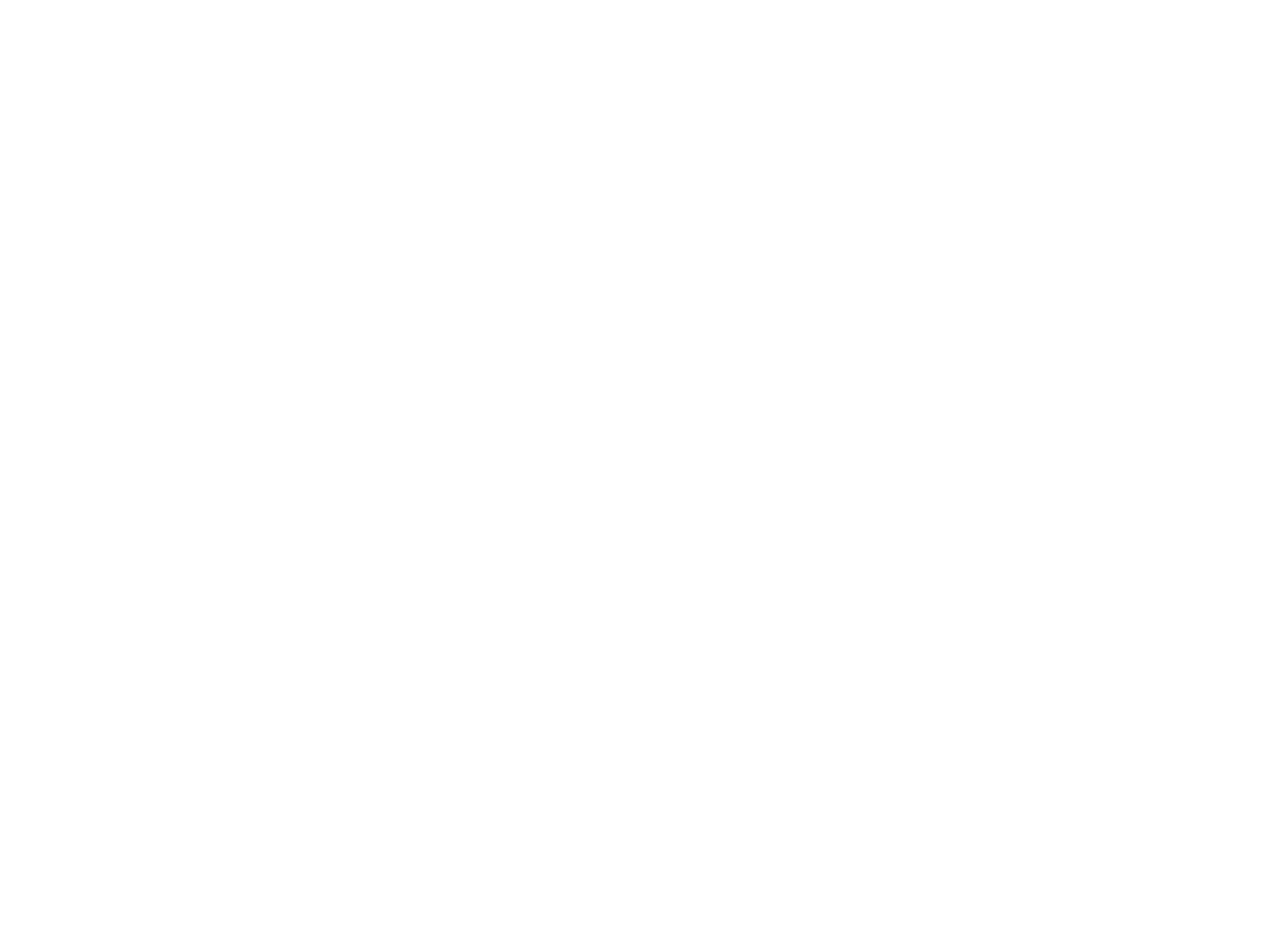
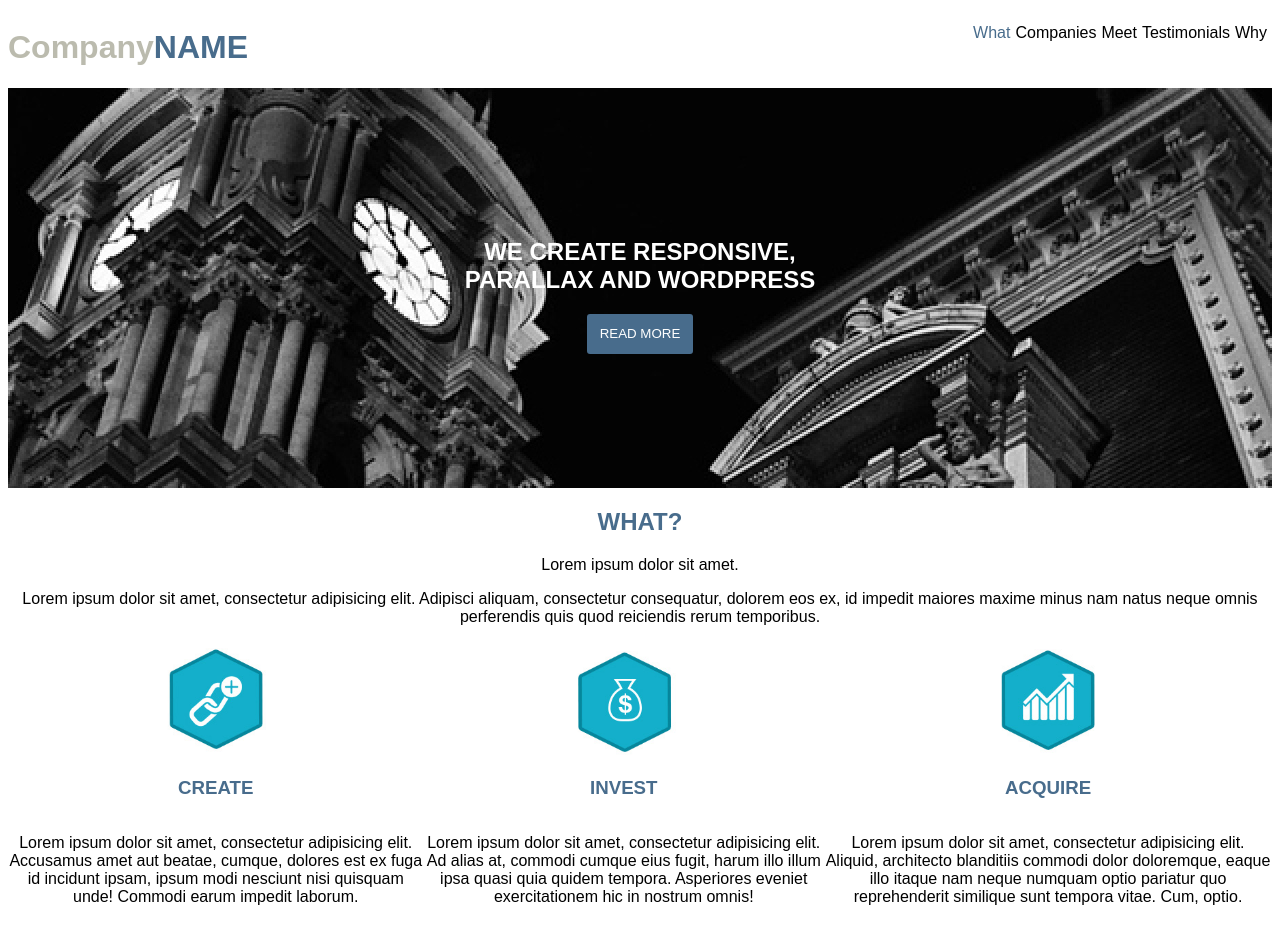
Before and after one commit to obyron88/Dojo-Css, a plain HTML site: page index.html in a window 1280 px wide. Before the commit the page ends 800 px from the top, so only its background shows below. Drawn offline with Linux system fonts and the light colour scheme.

Commit message:
first commit

```diff
--- a/index.html
+++ b/index.html
@@ -9,7 +9,48 @@
 
 	<body>
 
+<main>
+		<header>
+			<h1><span class="grey">Company</span><span class="blue">NAME</span></h1>
+			<nav>
+				<ul>
+					<li>What</li>
+					<li>Companies</li>
+					<li>Meet</li>
+					<li>Testimonials</li>
+					<li>Why</li>
+				</ul>
+			</nav>
+		</header>
 
+		<section class="title">
 
+				<h1 class = "ok">WE CREATE RESPONSIVE,<br>PARALLAX AND WORDPRESS </h1>
+
+			<button>READ MORE</button>
+		</section>
+		<section class="second_text">
+			<h2 class="blue">WHAT?</h2>
+			<p>Lorem ipsum dolor sit amet.</p>
+			<p>Lorem ipsum dolor sit amet, consectetur adipisicing elit. Adipisci aliquam, consectetur consequatur, dolorem eos ex, id impedit maiores maxime minus nam natus neque omnis perferendis quis quod reiciendis rerum temporibus.</p>
+		</section>
+		<section class="last_section">
+			<article>
+				<img src="./img/icone1.png" alt="" class="logo">
+				<h3 class="blue">CREATE</h3>
+				<p>Lorem ipsum dolor sit amet, consectetur adipisicing elit. Accusamus amet aut beatae, cumque, dolores est ex fuga id incidunt ipsam, ipsum modi nesciunt nisi quisquam unde! Commodi earum impedit laborum.</p>
+			</article>
+			<article>
+				<img src="./img/icone2.png" alt="" class="logo">
+				<h3 class="blue">INVEST</h3>
+				<p> Lorem ipsum dolor sit amet, consectetur adipisicing elit. Ad alias at, commodi cumque eius fugit, harum illo illum ipsa quasi quia quidem tempora. Asperiores eveniet exercitationem hic in nostrum omnis!</p>
+			</article>
+			<article>
+				<img src="./img/icone3.png" alt="" class="logo">
+				<h3 class="blue">ACQUIRE</h3>
+				<p>Lorem ipsum dolor sit amet, consectetur adipisicing elit. Aliquid, architecto blanditiis commodi dolor doloremque, eaque illo itaque nam neque numquam optio pariatur quo reprehenderit similique sunt tempora vitae. Cum, optio.</p>
+			</article>
+		</section>
+</main>
 	</body>
 </html>
--- a/style.css
+++ b/style.css
@@ -1,3 +1,82 @@
 /***************************
         Dojo Css
 ***************************/
+
+main{
+    font-family: sans-serif;
+    display: flex;
+    flex-direction: column;
+
+}
+
+header{
+    flex: 1;
+    display: flex;
+    justify-content: space-between;
+}
+ul {
+    display: flex;
+}
+
+li {
+    list-style: none;
+    margin-right: 5px;
+}
+li:first-child {
+    color: #486c8c;
+}
+.title{
+    text-align: center;
+    background-image: url("./img/bg.jpg");
+    height : 400px;
+    background-position: center center;
+
+}
+
+.second_text{
+    flex : 5;
+    text-align: center;
+}
+.last_section {
+    display: flex;
+
+
+
+}
+
+.blue {
+    color: #486c8c;
+}
+
+.grey {
+    color: #bbbbae;
+}
+
+button {
+    margin: auto;
+    border-radius: 3px;
+    border: none;
+    color: white;
+    background-color: #486c8c;
+    padding: 1%;
+}
+
+
+.ok{
+    margin-top: 150px;
+color: white;
+
+}
+
+.logo {
+    margin:auto;
+
+}
+
+.last_section article{
+    display:flex;
+    flex-direction:column;
+    align-content:center;
+    text-align:center;
+    justify-content:center;
+}
```
